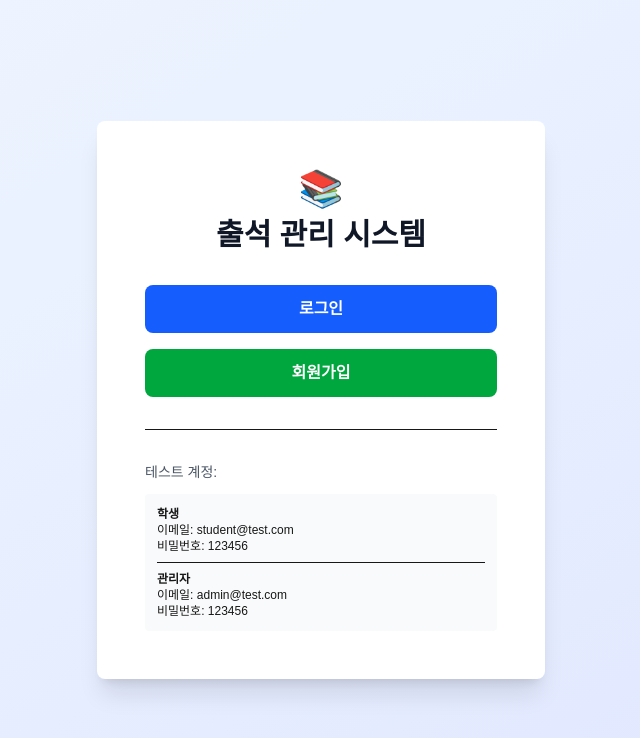
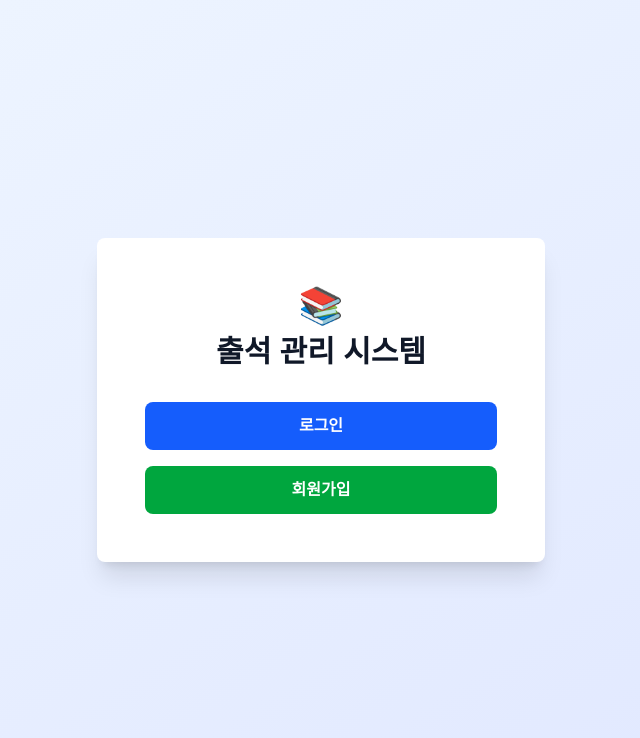
Before and after one commit to syha21-droid/attendance-system-v2, a Next.js app: page / in a window 1280 px wide. Shown: the top 738 px of the page, without its empty margins (319-959 px from the left). Built offline with nearby package versions, Linux system fonts and the light colour scheme.

Commit message:
Security: Remove exposed test account credentials from homepage

```diff
--- a/src/app/page.tsx
+++ b/src/app/page.tsx
@@ -48,22 +48,6 @@ export default function Home() {
             회원가입
           </Link>
         </div>
-
-        <div className="mt-8 pt-8 border-t">
-          <p className="text-gray-600 text-sm mb-3">테스트 계정:</p>
-          <div className="bg-gray-50 p-3 rounded text-xs space-y-2">
-            <div>
-              <p className="font-semibold">학생</p>
-              <p>이메일: student@test.com</p>
-              <p>비밀번호: 123456</p>
-            </div>
-            <div className="pt-2 border-t">
-              <p className="font-semibold">관리자</p>
-              <p>이메일: admin@test.com</p>
-              <p>비밀번호: 123456</p>
-            </div>
-          </div>
-        </div>
       </div>
     </div>
   )
```
